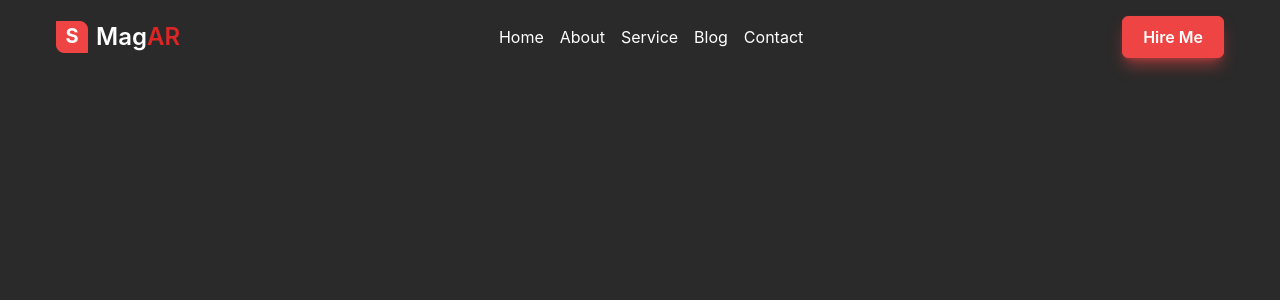
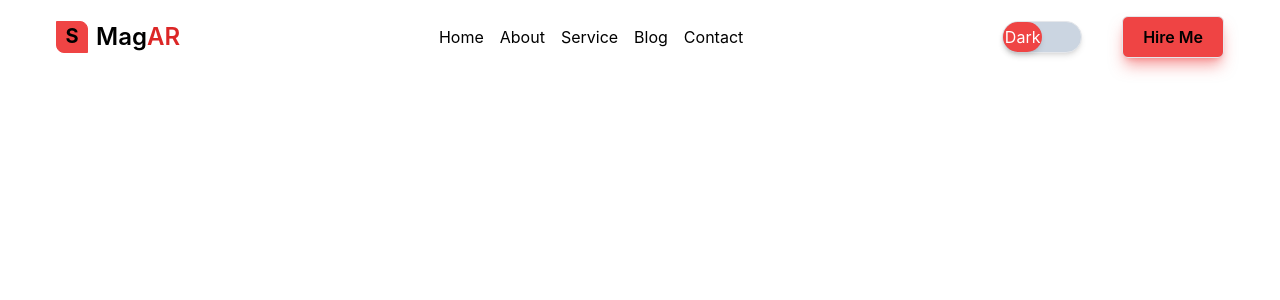
Before and after one commit to SandipM098/Portfolio, a React (Create React App) app: page /header in a window 1280 px wide. Shown: the top 300 px of the page. Built offline with nearby package versions, Linux system fonts and the light colour scheme.

Commit message:
dark mode toggle

```diff
--- a/src/App.js
+++ b/src/App.js
@@ -1,14 +1,18 @@
 import { BrowserRouter, Routes, Route } from "react-router-dom";
 import Dice from "./Dice/Dice";
 import Header from "./Components/Header";
+import { ThemeProvider } from "./context/ThemeContext";
+// import themetoggle from "./Components/ThemeToggle";
 function App() {
   return (
-    <BrowserRouter>
-      <Routes>
-        <Route path="/dice" element={<Dice/>}></Route>
-        <Route path="/header" element={<Header/>}></Route>
-      </Routes>
-    </BrowserRouter>
+    <ThemeProvider>
+      <BrowserRouter>
+        <Routes>
+          <Route path="/dice" element={<Dice />}></Route>
+          <Route path="/header" element={<Header />}></Route>
+        </Routes>
+      </BrowserRouter>
+    </ThemeProvider>
   );
 }
 
--- a/src/Components/Header.jsx
+++ b/src/Components/Header.jsx
@@ -1,4 +1,4 @@
-
+import ThemeToggle from "./ThemeToggle";
 const Header = () => {
     const navItems = ["Home", "About", "Service", "Blog", "Contact"];
   return (
@@ -8,7 +8,9 @@ const Header = () => {
           <div className="bg-red-500 border border-red-500 rounded-tr-lg rounded-bl-lg w-8 h-8 text-center">
             <span className="text-xl font-bold">S</span>
           </div>
-          <p className="text-2xl font-semibold">Mag<span className="text-red-600">AR</span></p>
+          <p className="text-2xl font-semibold">
+            Mag<span className="text-red-600">AR</span>
+          </p>
         </div>
         <div>
           <ul className="flex gap-4">
@@ -21,8 +23,9 @@ const Header = () => {
             ))}
           </ul>
         </div>
-        <div>
-          <button className="cursor-pointer border font-semibold border-red-500 bg-red-500 py-2 px-5 shadow-lg shadow-red-500/50 rounded-md hover:bg-transparent hover:text-red-500 transition-colors">
+        <div className="flex items-center gap-10">
+          <ThemeToggle />
+          <button className="cursor-pointer border font-semibold bg-red-500 py-2 px-5 shadow-lg shadow-red-500/50 rounded-md hover:bg-transparent hover:text-red-500 transition-colors">
             Hire Me
           </button>
         </div>
--- /dev/null
+++ b/src/Components/ThemeToggle.jsx
@@ -0,0 +1,24 @@
+import React from "react";
+import { useTheme } from "../context/ThemeContext";
+
+const ThemeToggle = () => {
+  const { theme, toggleTheme } = useTheme();
+  return (
+    <div
+      className={`w-20 h-8 bg-gray-300 ${
+        theme === "dark-mode" ? "bg-gray-700" : "bg-slate-300"
+      } rounded-full flex items-center border shadow-md`}
+    >
+      <button
+        onClick={toggleTheme}
+        className={`bg-red-500 w-1/2 h-full rounded-full text-white shadow-md transform duration-300 ease-in-out ${
+          theme === "dark-mode" ? "translate-x-full" : ""
+        }`}
+      >
+        {theme === "light-mode" ? "Dark" : "Light"}
+      </button>
+    </div>
+  );
+};
+
+export default ThemeToggle;
--- /dev/null
+++ b/src/context/ThemeContext.jsx
@@ -0,0 +1,28 @@
+import React, { createContext, useContext, useState, useEffect } from "react";
+
+const ThemeContext = createContext();
+
+export const ThemeProvider = ({ children }) => {
+  const [theme, setTheme] = useState("light-mode");
+
+  useEffect(() => {
+    const saved = localStorage.getItem("theme");
+    if (saved) setTheme(saved);
+  }, []);
+
+  useEffect(() => {
+    document.documentElement.className = theme;
+    localStorage.setItem("theme", theme);
+  }, [theme]);
+
+  const toggleTheme = () =>
+    setTheme((prev) => (prev === "light-mode" ? "dark-mode" : "light-mode"));
+
+  return (
+    <ThemeContext.Provider value={{ theme, toggleTheme }}>
+      {children}
+    </ThemeContext.Provider>
+  );
+};
+
+export const useTheme = () => useContext(ThemeContext);
--- a/src/index.css
+++ b/src/index.css
@@ -5,8 +5,10 @@ body {
     sans-serif;
   -webkit-font-smoothing: antialiased;
   -moz-osx-font-smoothing: grayscale;
-  background-color: rgb(43, 42, 42);
-  color: white;
+  background-color: var(--bg-color);
+  color: var(--text-color);
+  transition: background-color 0.3s, color 0.3s;
+
 }
 
 code {
@@ -14,6 +16,17 @@ code {
     monospace;
 }
 
+.light-mode {
+  --bg-color: #ffffff;
+  --text-color: #000000;
+}
+
+.dark-mode {
+  --bg-color: rgb(43, 42, 42);
+  --text-color: #ffffff;
+}
+
+
 
 @tailwind base;
 @tailwind components;
--- /dev/null
+++ b/src/pages/AboutMe.jsx
@@ -0,0 +1,9 @@
+import React from 'react'
+
+const AboutMe = () => {
+  return (
+    <div>AboutMe</div>
+  )
+}
+
+export default AboutMe
--- /dev/null
+++ b/src/pages/Blog.jsx
@@ -0,0 +1,9 @@
+import React from 'react'
+
+const Blog = () => {
+  return (
+    <div>Blog</div>
+  )
+}
+
+export default Blog
--- /dev/null
+++ b/src/pages/Contact.jsx
@@ -0,0 +1,9 @@
+import React from 'react'
+
+const Contact = () => {
+  return (
+    <div>Contact</div>
+  )
+}
+
+export default Contact
--- /dev/null
+++ b/src/pages/Welcome.jsx
@@ -0,0 +1,7 @@
+import React from 'react'
+
+export const Welcome = () => {
+  return (
+    <div>Welcome</div>
+  )
+}
```
Also changed, not shown: src/pages/Services.jsx (added).
